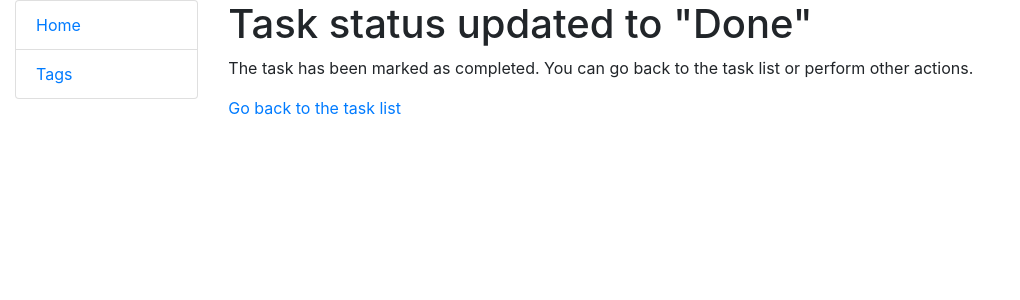
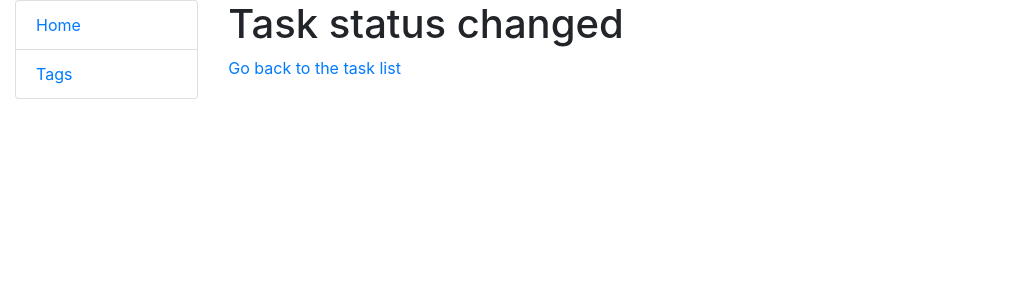
Before and after one commit to halyna-baklanova/todolist, a Django app: page /task/done/1/ in a window 1280 px wide. Shown: the top 300 px of the page, without its empty margins (0-1020 px from the left). Run offline with Django 5.2, Linux system fonts and the light colour scheme; tables that the repository leaves empty hold one stand-in row (values such as "Sample post").

Commit message:
fix  button Complete/Done

```diff
--- a/templates/todolist/task_done.html
+++ b/templates/todolist/task_done.html
@@ -1,7 +1,7 @@
 {% extends "base.html" %}
 
 {% block content %}
-  <h1>Task status updated to "Done"</h1>
-  <p>The task has been marked as completed. You can go back to the task list or perform other actions.</p>
+  <h1>Task status changed</h1>
+
   <a href="{% url 'todolist:index' %}">Go back to the task list</a>
 {% endblock %}
--- a/todolist/urls.py
+++ b/todolist/urls.py
@@ -27,7 +27,7 @@ urlpatterns = [
         TaskDeleteView.as_view(),
         name="task-delete"
     ),
-    path('task/done/<int:task_id>/',
+    path('task/done/<int:pk>/',
          TaskDoneView.as_view(),
          name='task-done'
          )
--- a/todolist/views.py
+++ b/todolist/views.py
@@ -30,17 +30,20 @@ class TaskDeleteView(generic.DeleteView):
     fields = "__all__"
     success_url = reverse_lazy("todolist:index")
 
-class TaskDoneView(generic.TemplateView):
+
+class TaskDoneView(generic.UpdateView):
     model = Task
-    fields = "done"
-    success_url = reverse_lazy("todolist:index")
+    fields = ["done"]
     template_name = "todolist/task_done.html"
 
     def get_object(self, queryset=None):
         task = super().get_object(queryset)
-        task.is_done = not task.is_done
+        task.done = not task.done
         task.save()
         return task
+
+    def get_success_url(self):
+        return reverse_lazy("todolist:index")
 
 
 class TagListView(generic.ListView):
```
Also changed, not shown: templates/todolist/index.html (+4 -4 lines).
